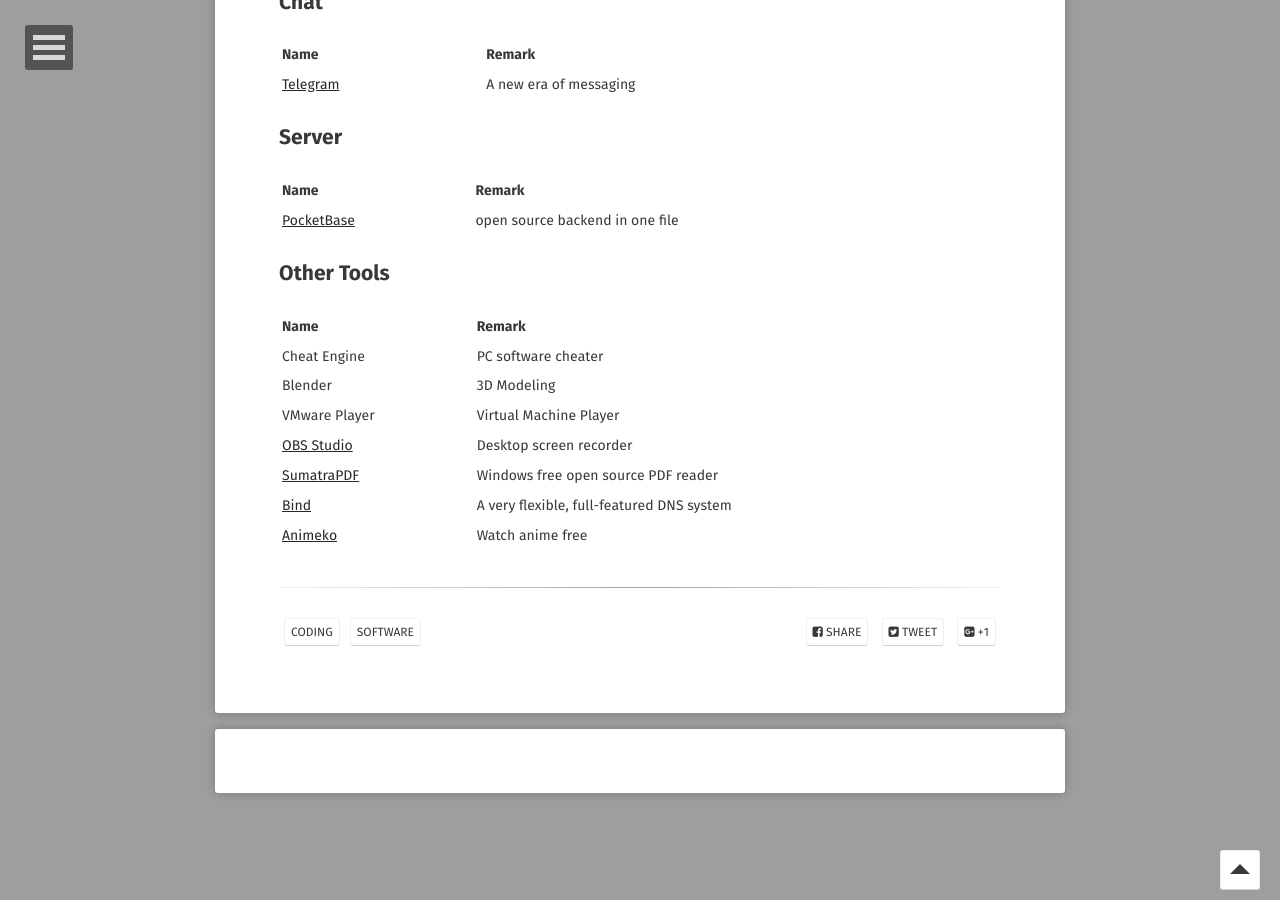
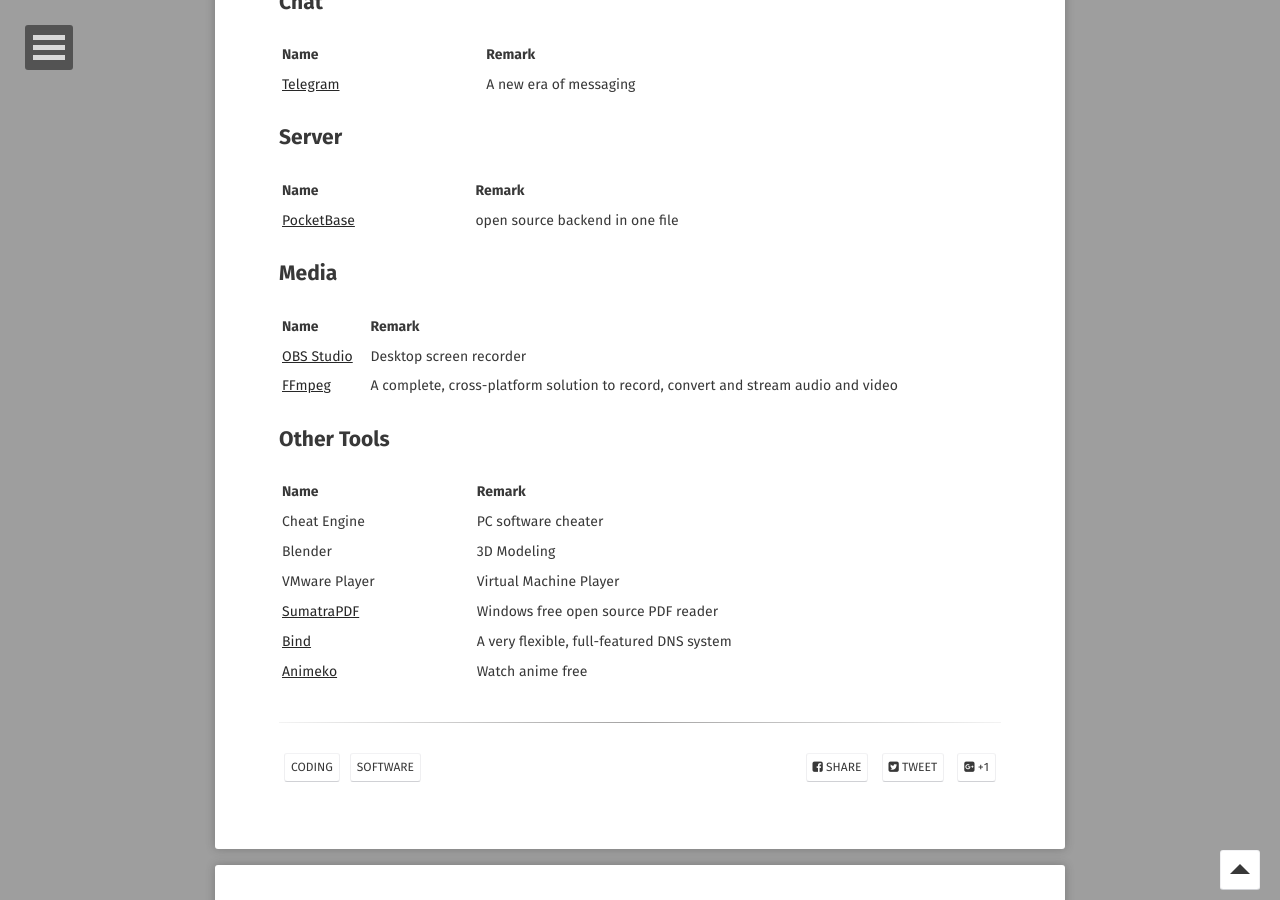
Before and after one commit to o7878x/o7878x.github.io, a Jekyll site: the page built from _posts/2024-07-07-wonderful-softwares.md, in a window 1280 px wide and 900 px high, scrolled down 3846 px. Built offline with Jekyll 4.4.1, drawn with Linux system fonts in a browser that asks for light colours; some web fonts are replaced; comment, search, counter and statistics services are not loaded.

Commit message:
feature:add the group of media

```diff
--- a/_posts/2024-07-07-wonderful-softwares.md
+++ b/_posts/2024-07-07-wonderful-softwares.md
@@ -152,6 +152,13 @@
 | --- | --- |
 | [PocketBase](https://pocketbase.io/) | open source backend in one file |
 
+## Media
+
+| Name | Remark |
+| --- | --- |
+| [OBS Studio](https://obsproject.com/) | Desktop screen recorder |
+| [FFmpeg](https://ffmpeg.org/) | A complete, cross-platform solution to record, convert and stream audio and video |
+
 ## Other Tools
 
 | Name | Remark |
```
Also changed, not shown: other parts of _posts/2024-07-07-wonderful-softwares.md (+0 -1 lines).
